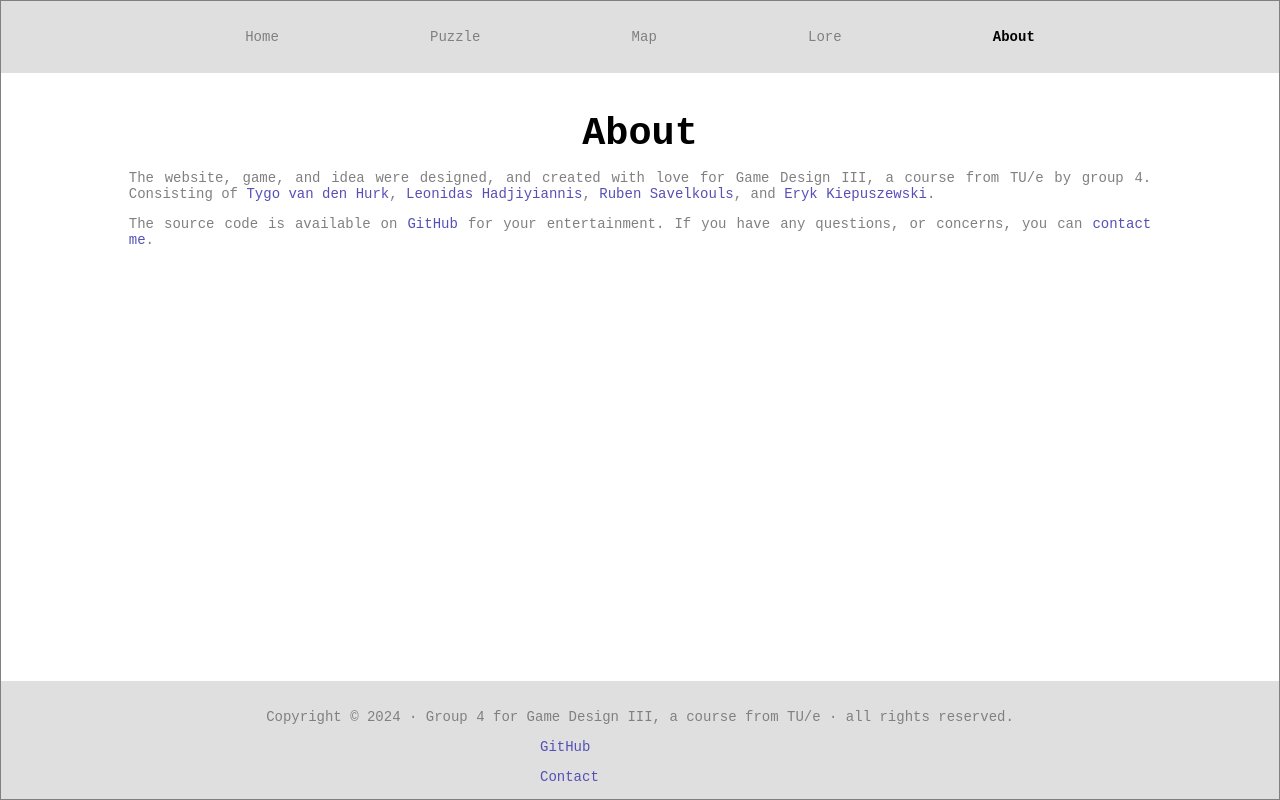
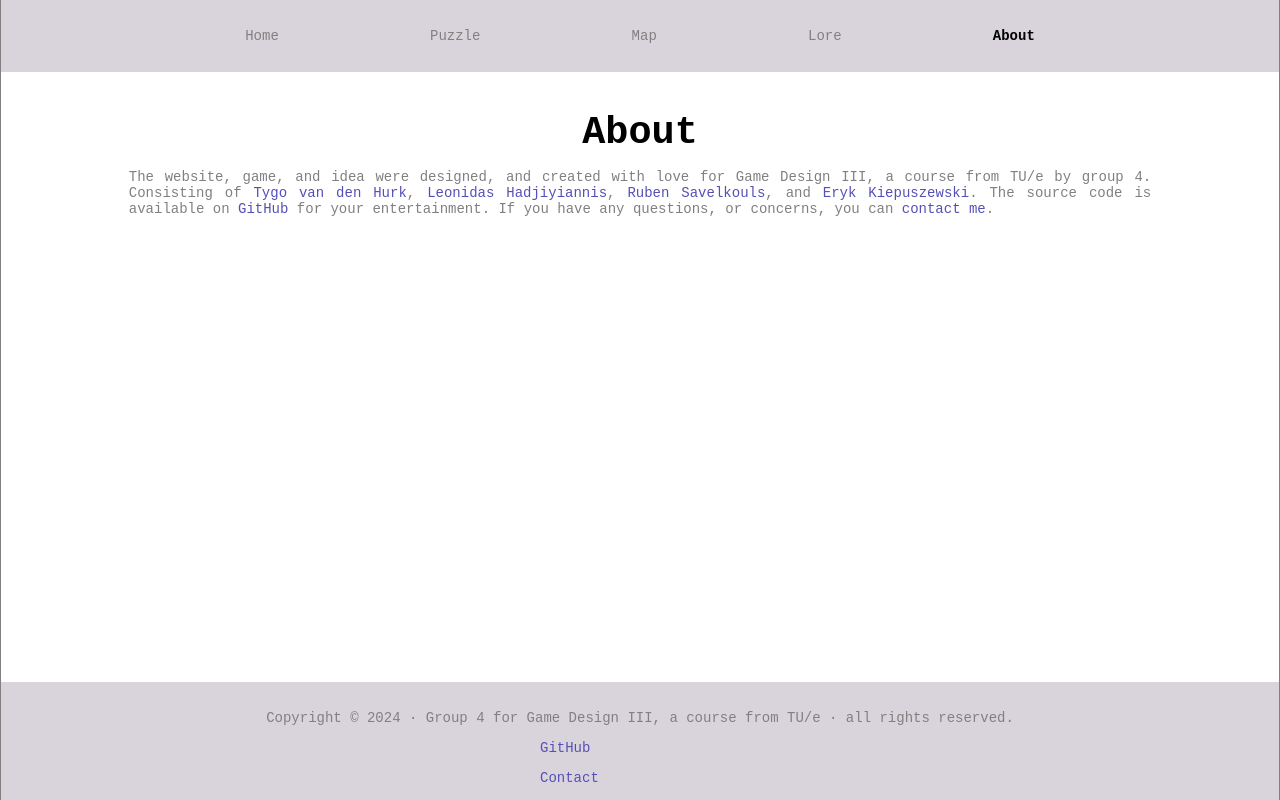
Before and after one commit to school-Tygo-van-den-Hurk/TUe-DZC30-Game-Design-III-2023-2024, a React (Vite) app in the folder client/: page /about in a window 1280 px wide. Built offline with nearby package versions, Linux system fonts and the light colour scheme.

Commit message:
removed scollbars in chromium based browsers

```diff
--- a/client/src/App.tsx
+++ b/client/src/App.tsx
@@ -6,7 +6,7 @@ import Home from './pages/home/Home';
 import Puzzle from './pages/puzzle/Puzzle';
 import Lore from './pages/lore/Lore';
 import About from './pages/about/About';
-import { contactURL, repositoryURL } from './pages/constants';
+import { contactURL, repositoryURL } from './constants';
 
 function NavLink(props: { to: string; children: React.ReactNode; }) {
     const { pathname } = useLocation();
@@ -18,6 +18,8 @@ function NavLink(props: { to: string; children: React.ReactNode; }) {
     );
 }
 
+const decommissioned = false; // TODO : set to true when the course is over.
+
 function App() {
 
     const launchYear  = (2024);
@@ -27,6 +29,7 @@ function App() {
     return (
         <div className="App">
             <header>
+                {warn()}
                 <div className="nav-bar">
                     <nav className="hide-navbar">
                         <NavLink to="/">Home</NavLink>
@@ -71,4 +74,23 @@ function App() {
     );
 }
 
+function warn() {
+    if (decommissioned) return (
+        <div className="notification">
+            <p style={{
+                border:"solid red 1px", color:"red", width:"100%", backgroundColor:"coral", padding:"1em", marginBottom:"1em"
+            }}>
+                <b style={{color:"inherit"}}>Warning</b>:<i style={{color:"inherit"}}> this game is decommissioned.
+                as the course it was made for ended. The website is still up, however, the game can no longer be
+                played without the treasure.</i>
+            </p>
+        </div>
+    );
+
+    else return (
+        <>
+        </>
+    )
+}
+
 export default App;
--- a/client/src/index.css
+++ b/client/src/index.css
@@ -5,11 +5,11 @@
   --title-color-dark: #FFFFFF;
   --color-dark: #808080;
   --layer-0-dark: #404040;
-  --background-background-color-light: #CFCFCF;
+  --background-background-color-light: #e6e7eb;
   --background-color-light: #FFFFFF;
   --title-color-light: #000000;
   --color-light: #808080;
-  --layer-0-light: #DFDFDF;
+  --layer-0-light: #d9d4dc;
 }
 
 :root {
@@ -48,6 +48,16 @@
   accent-color: var(--accent-color);
 }
 
+* {
+  overflow: -moz-scrollbars-none;
+  -ms-overflow-style: none;
+  scrollbar-width: none;
+}
+
+*::-webkit-scrollbar {
+  display: none;
+}
+
 :root {
   --content-width: 100%;
   --content-max-width: 60em;
@@ -64,6 +74,8 @@ html .App {
   margin: 0 auto;
   min-height: 100vh;
   border: solid 1px var(--color);
+  border-top: none;
+  border-bottom: none;
   display: grid;
   grid-template-rows: auto 1fr auto;
 }
--- a/client/src/index.scss
+++ b/client/src/index.scss
@@ -8,11 +8,11 @@
     --color-dark: #808080;
     --layer-0-dark: #404040;
 
-    --background-background-color-light: #CFCFCF;
+    --background-background-color-light: #e6e7eb;
     --background-color-light: #FFFFFF;
     --title-color-light: #000000;
     --color-light: #808080;
-    --layer-0-light: #DFDFDF;
+    --layer-0-light: #d9d4dc;
 }
 
 //~~~~~~~~~~~~~~~~~~~~~~~~~~~~~~~~~~~~~~~~~~~~~~ SETTING THE VARIABLES ~~~~~~~~~~~~~~~~~~~~~~~~~~~~~~~~~~~~~~~~~~~~~~//
@@ -57,6 +57,10 @@
     accent-color: var(--accent-color);
 }
 
+// Hidding the Scrollbar
+* { overflow: -moz-scrollbars-none; -ms-overflow-style: none; scrollbar-width: none; }
+*::-webkit-scrollbar { display: none; }
+
 //~~~~~~~~~~~~~~~~~~~~~~~~~~~~~~~~~~~~~~~~~~~~ STYLING THE HTML ELEMENTS ~~~~~~~~~~~~~~~~~~~~~~~~~~~~~~~~~~~~~~~~~~~~//
 
 :root {
@@ -75,6 +79,8 @@ html {
         margin: 0 auto;
         min-height: 100vh;
         border: solid 1px var(--color);
+        border-top: none;
+        border-bottom: none;
         display: grid;
         grid-template-rows: auto 1fr auto;
 
--- a/client/src/pages/about/About.tsx
+++ b/client/src/pages/about/About.tsx
@@ -1,4 +1,4 @@
-import { repositoryURL, urlTygo, urlLeo, urlRuben, urlEryk, contactURL } from "./../constants";
+import { repositoryURL, urlTygo, urlLeo, urlRuben, urlEryk, contactURL } from "../../constants";
 
 function About() {
     return (
@@ -11,8 +11,6 @@ function About() {
                 <a href={urlLeo} > Leonidas Hadjiyiannis</a>,
                 <a href={urlRuben} > Ruben Savelkouls</a>, and
                 <a href={urlEryk} > Eryk Kiepuszewski</a>.
-            </p>
-            <p>
                 The source code is available on <a href={repositoryURL}>GitHub</a> for your entertainment. If you have any
                 questions, or concerns, you
                 can <a href={contactURL}>contact me</a>.
--- a/client/src/pages/puzzle/Puzzle.tsx
+++ b/client/src/pages/puzzle/Puzzle.tsx
@@ -1,6 +1,6 @@
 // TODO : @Tygo create a
 
-import { contactURL } from "../constants";
+import { contactURL } from "../../constants";
 import "./puzzle.css";
 
 function getPuzzle() {
```
Also changed, not shown: client/src/constants.ts (renamed from client/src/pages/constants.ts).
